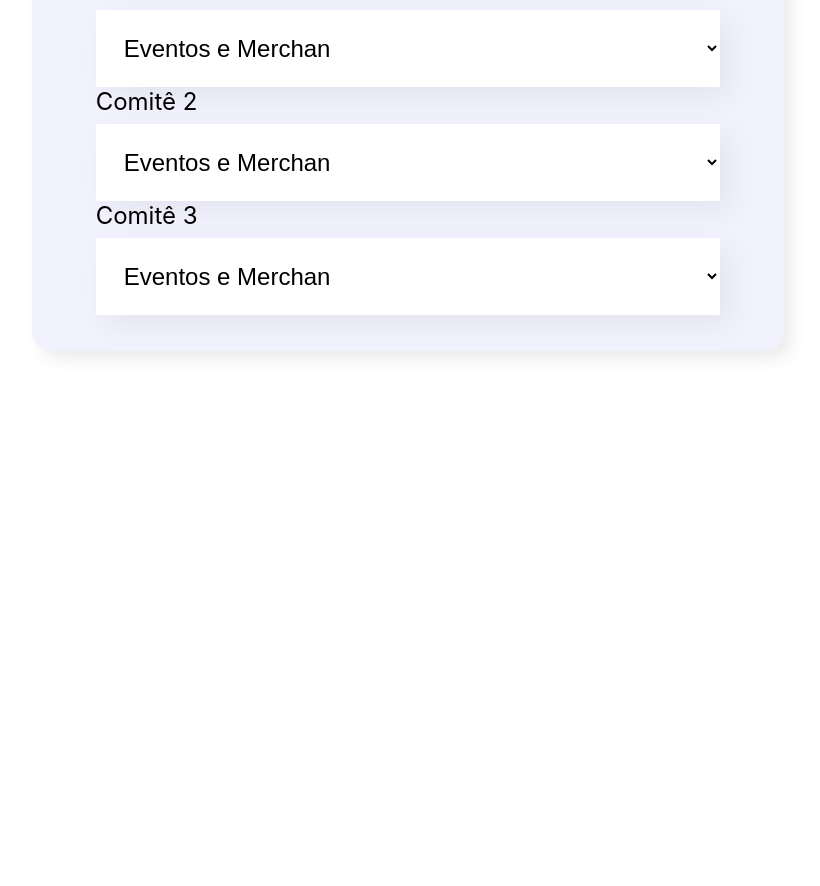
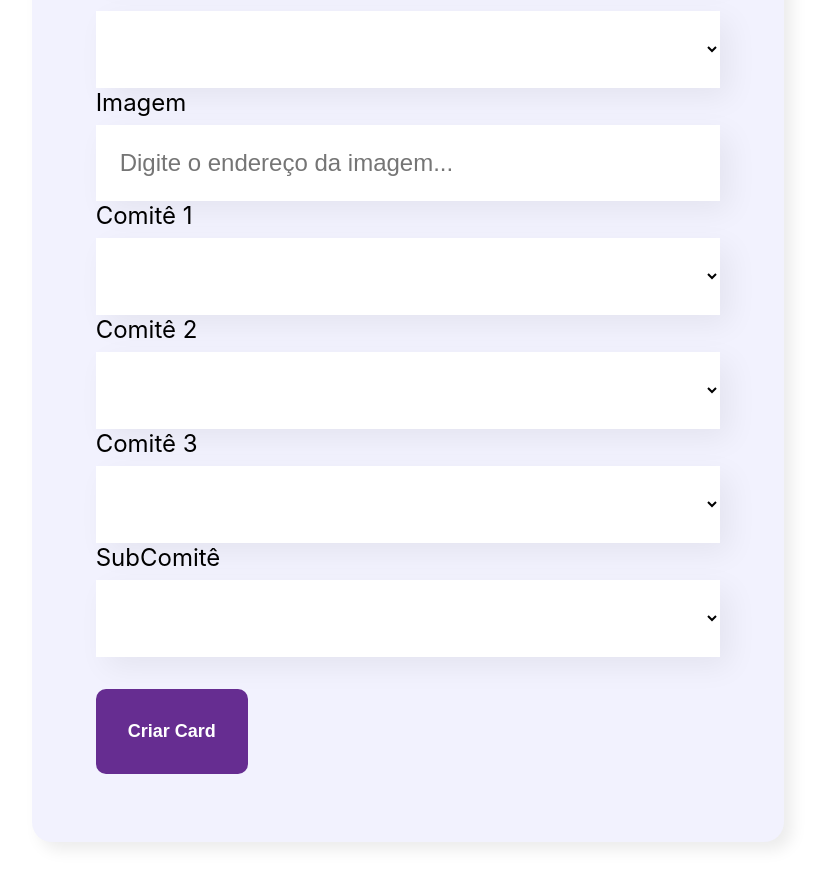
Before and after one commit to JanainaSoul/react-organo-ladies, a React (Create React App) app: page / in a window 1280 px wide. Shown: the part 960-1846 px from the top of the page, without its empty margins (232-1052 px from the left). Before the commit the page ends 1391 px from the top, so only its background shows below. Built offline with nearby package versions, Linux system fonts and the light colour scheme.

Commit message:
criando lista suspensa de pronomes, modalidades, comites e subcomites e criando Botão

```diff
--- /dev/null
+++ b/src/componentes/Botao/Botao.css
@@ -0,0 +1,15 @@
+.botao {
+    background-color: #662D91;
+    border-radius: 10px;
+    font-weight: 700;
+    font-size: 18px;
+    padding: 32px;
+    border: none;
+    cursor: pointer;
+    color: #ffff;
+    margin: 32px 0;
+}
+
+.botao:hover {
+    color: #00A651;
+}
--- /dev/null
+++ b/src/componentes/Botao/index.js
@@ -0,0 +1,12 @@
+import './Botao.css'
+
+const Botao = (props) => {
+    return (
+        <button className="botao">
+            {props.children}
+        </button>
+    )
+
+}
+
+export default Botao
--- a/src/componentes/Formulario/index.js
+++ b/src/componentes/Formulario/index.js
@@ -1,20 +1,49 @@
+import Botao from '../Botao'
 import CampoTexto from '../CampoTexto'
+import ListaSuspensaComites from '../ListaSuspensaComites'
+import ListaSuspensa from '../ListaSuspensaComites'
+import ListaSuspensaModalidades from '../ListaSuspensaModalidades'
+import ListaSuspensaPronomes from '../ListaSuspensaPronomes'
+import ListaSuspensaSubComites from '../ListaSuspensaSubComites'
 
-import ListaSuspensaUm from '../ListaSuspensaUm'
+
 import './Formulario.css'
 
 const Formulario = () => {
 
+    const modalidades = [
+        '',
+        'Recreativo',
+        'Competitivo',
+        'Arbitragem',
+        'Licença'
+
+    ]
+
+
     const comites = [
+        '',
         'Eventos e Merchan',
         'RP',
         'Afiliação',
         'Treinamento',
         'Financeiro',
-        ''
+
     ]
 
+    const subcomites = [
+        '',
+        'Refs'
 
+    ]
+
+    const pronomes = [
+        '',
+        'Ela/Dela',
+        'Ele/Dele',
+        'Elu/Delu',
+
+    ]
 
     return (
         <section className="formulario">
@@ -23,10 +52,16 @@ const Formulario = () => {
                 <CampoTexto label="Nome" placeholder="Digite seu nome"/>
                 <CampoTexto label="Derby Name" placeholder="Digite seu Derby Name"/>
                 <CampoTexto label="Derby Number" placeholder="Digite seu Derby Number"/>
+                <ListaSuspensaPronomes label="Pronome" pronomes={pronomes} />
+                <ListaSuspensaModalidades label="Modalidade" modalidades={modalidades}/>
                 <CampoTexto label="Imagem" placeholder="Digite o endereço da imagem"/>
-                <ListaSuspensaUm label="Comitê 1" comites={comites}/>
-                <ListaSuspensaUm label="Comitê 2" comites={comites}/>
-                <ListaSuspensaUm label="Comitê 3"comites={comites}/>
+                <ListaSuspensaComites label="Comitê 1" comites={comites}/>
+                <ListaSuspensaComites label="Comitê 2" comites={comites}/>
+                <ListaSuspensaComites label="Comitê 3"comites={comites}/>
+                <ListaSuspensaSubComites label="SubComitê" subcomites={subcomites}/>
+                < Botao >
+                    Criar Card
+                </Botao >
 
 
             </form>
--- a/src/componentes/ListaSuspensaUm/index.js
+++ b/src/componentes/ListaSuspensaComites/index.js
@@ -1,6 +1,6 @@
-import './ListaSuspensaUm.css'
+import './ListaSuspensa.css'
 
-const ListaSuspensaUm = (props) => {
+const ListaSuspensaComites = (props) => {
     console.log(props.comites)
     return (
         <div className="lista-suspensa">
@@ -12,4 +12,4 @@ const ListaSuspensaUm = (props) => {
     )
 }
 
-export default ListaSuspensaUm
+export default ListaSuspensaComites
--- /dev/null
+++ b/src/componentes/ListaSuspensaModalidades/ListaSuspensaModalidades.css
@@ -0,0 +1,15 @@
+.lista-suspensa label {
+    display: block;
+    margin-bottom: 8px;
+    font-size: 24px;
+}
+
+.lista-suspensa select {
+    background-color: #ffffff;
+    box-shadow: 10px 10px 30px rgba(0,0,0,0.06);
+    width: 100%;
+    border: none;
+    font-size: 24px;
+    padding: 24px;
+    box-sizing: border-box;
+}
--- /dev/null
+++ b/src/componentes/ListaSuspensaModalidades/index.js
@@ -0,0 +1,15 @@
+import './ListaSuspensaModalidades.css'
+
+const ListaSuspensaModalidades = (props) => {
+    console.log(props.modalidades)
+    return (
+        <div className="lista-suspensa">
+            <label>{props.label}</label>
+            <select>
+                {props.modalidades.map(item => <option key={item}>{item}</option>)}
+            </select>
+        </div>
+    )
+}
+
+export default ListaSuspensaModalidades
--- /dev/null
+++ b/src/componentes/ListaSuspensaPronomes/ListaSuspensaPronomes.css
@@ -0,0 +1,15 @@
+.lista-suspensa label {
+    display: block;
+    margin-bottom: 8px;
+    font-size: 24px;
+}
+
+.lista-suspensa select {
+    background-color: #ffffff;
+    box-shadow: 10px 10px 30px rgba(0,0,0,0.06);
+    width: 100%;
+    border: none;
+    font-size: 24px;
+    padding: 24px;
+    box-sizing: border-box;
+}
--- /dev/null
+++ b/src/componentes/ListaSuspensaPronomes/index.js
@@ -0,0 +1,15 @@
+import './ListaSuspensaPronomes.css'
+
+const ListaSuspensaPronomes = (props) => {
+    console.log(props.pronomes)
+    return (
+        <div className="lista-suspensa">
+            <label>{props.label}</label>
+            <select>
+                {props.pronomes.map(item => <option key={item}>{item}</option>)}
+            </select>
+        </div>
+    )
+}
+
+export default ListaSuspensaPronomes
--- /dev/null
+++ b/src/componentes/ListaSuspensaSubComites/ListaSuspensaSubComites.css
@@ -0,0 +1,15 @@
+.lista-suspensa label {
+    display: block;
+    margin-bottom: 8px;
+    font-size: 24px;
+}
+
+.lista-suspensa select {
+    background-color: #ffffff;
+    box-shadow: 10px 10px 30px rgba(0,0,0,0.06);
+    width: 100%;
+    border: none;
+    font-size: 24px;
+    padding: 24px;
+    box-sizing: border-box;
+}
--- /dev/null
+++ b/src/componentes/ListaSuspensaSubComites/index.js
@@ -0,0 +1,15 @@
+import './ListaSuspensaSubComites.css'
+
+const ListaSuspensaSubComites = (props) => {
+    console.log(props.subcomites)
+    return (
+        <div className="lista-suspensa">
+            <label>{props.label}</label>
+            <select>
+                {props.subcomites.map(item => <option key={item}>{item}</option>)}
+            </select>
+        </div>
+    )
+}
+
+export default ListaSuspensaSubComites
```
Also changed, not shown: src/componentes/ListaSuspensaComites/ListaSuspensa.css (renamed from src/componentes/ListaSuspensaUm/ListaSuspensaUm.css).
